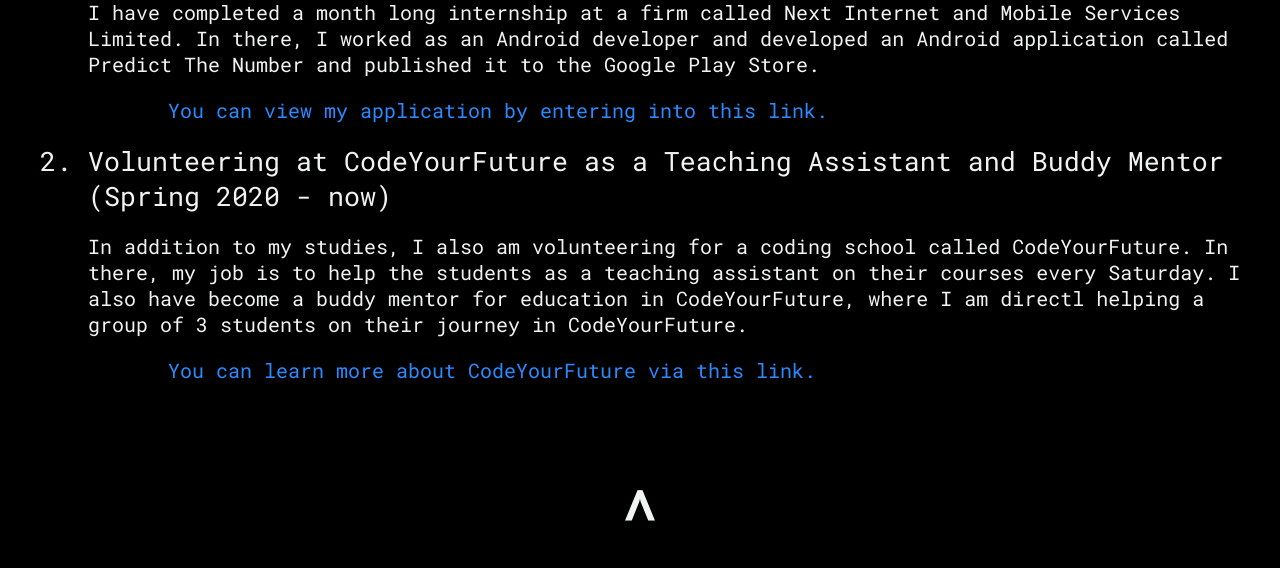
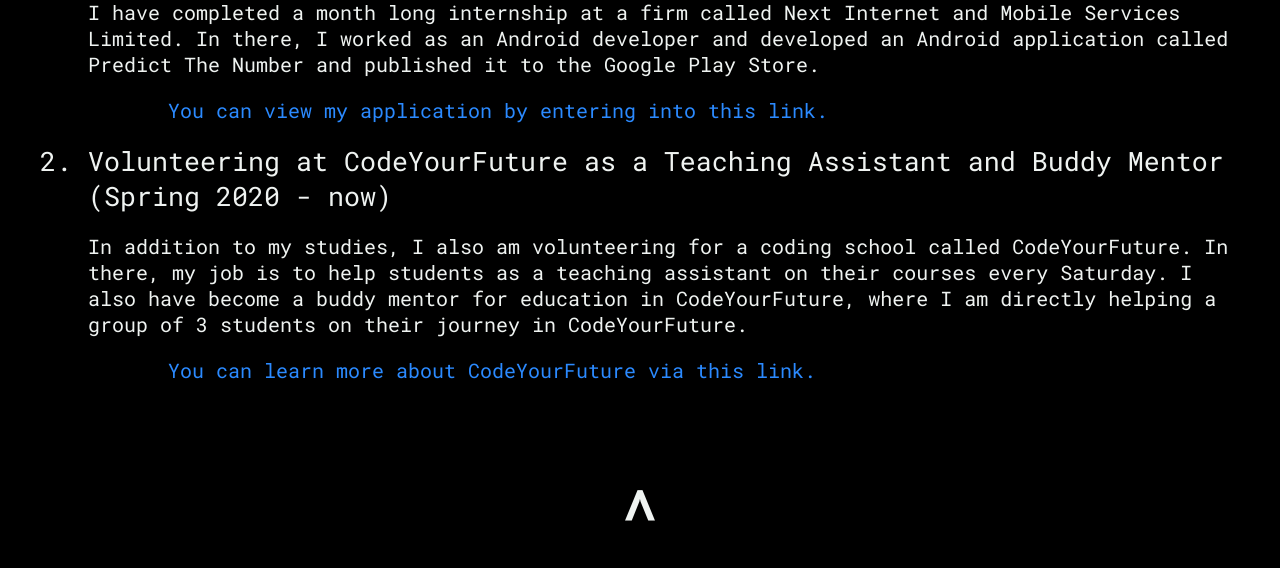
Before and after one commit to alicagatay/My-Personal-Website, a Django app: page /about in a window 1280 px wide. Shown: the part 4364-4932 px from the top of the page. Run offline with Django 3.2, Linux system fonts and the light colour scheme.

Commit message:
Made a small correction in my about page.

```diff
--- a/blog/templates/blog/about.html
+++ b/blog/templates/blog/about.html
@@ -210,8 +210,8 @@
             <li>Volunteering at CodeYourFuture as a Teaching Assistant and Buddy Mentor  (Spring 2020 - now)</li>
             <p>
                 In addition to my studies, I also am volunteering for a coding school called CodeYourFuture.
-                In there, my job is to help the students as a teaching assistant on their courses every Saturday.
-                I also have become a buddy mentor for education in CodeYourFuture, where I am directl helping a
+                In there, my job is to help students as a teaching assistant on their courses every Saturday.
+                I also have become a buddy mentor for education in CodeYourFuture, where I am directly helping a
                 group of 3 students on their journey in CodeYourFuture.
             </p>
 
```
